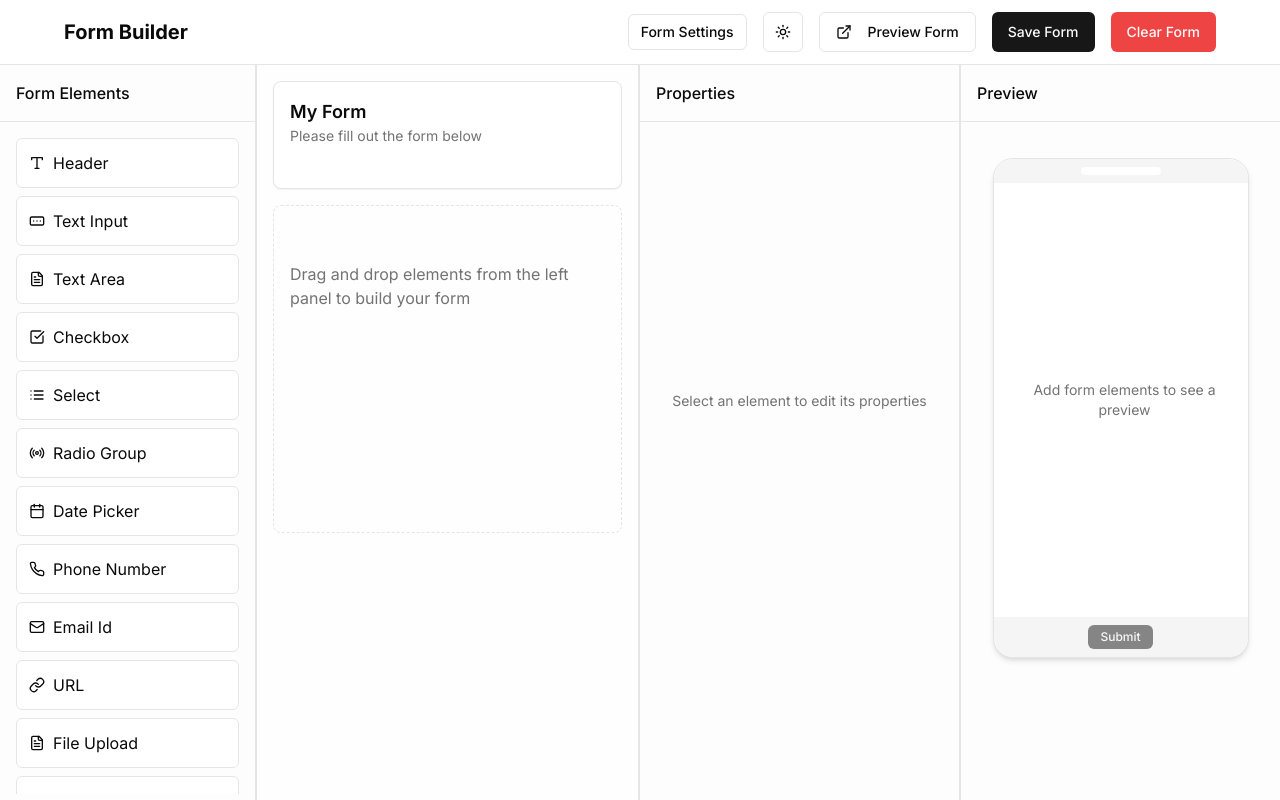
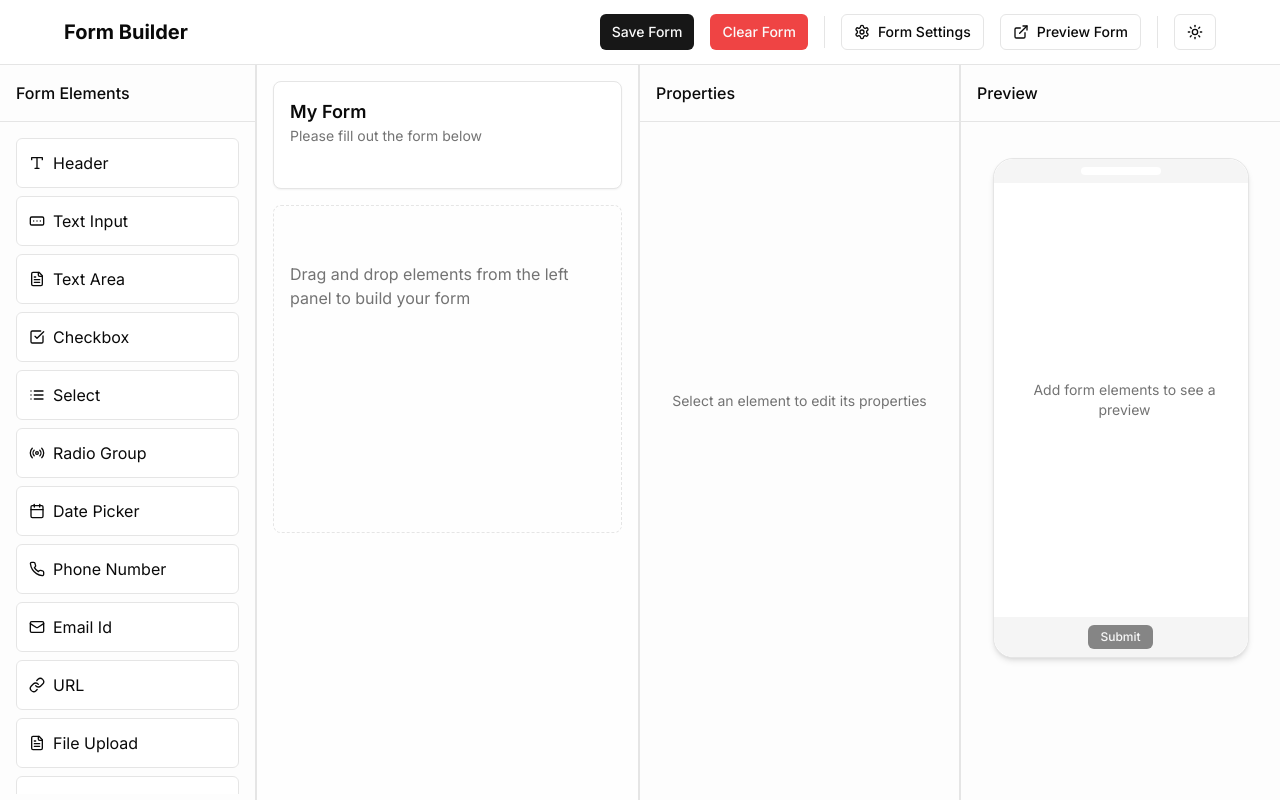
Before and after one commit to Adil0710/form_builder, a Next.js app: page / in a window 1280 px wide. Built offline with nearby package versions, Linux system fonts and the light colour scheme.

Commit message:
changed header UI

```diff
--- a/app/form-renderer/page.tsx
+++ b/app/form-renderer/page.tsx
@@ -410,7 +410,7 @@ export default function FormRenderer() {
                 <span className="text-destructive ml-1">*</span>
               )}
             </Label>
-            <SignaturePad className=" h-32"/>
+            <SignaturePad className=" h-32" />
           </div>
         );
       case "header": {
@@ -496,13 +496,15 @@ export default function FormRenderer() {
                 onValueChange={setActiveTab}
                 className="w-full"
               >
-                <TabsList className="mb-4">
+                <div className="w-full overflow-x-auto">
+                  <TabsList className="mb-4 flex w-max">
                     {formData.tabs.map((tab) => (
                       <TabsTrigger key={tab.id} value={tab.id}>
                         {tab.title}
                       </TabsTrigger>
                     ))}
                   </TabsList>
+                </div>
                 {formData.tabs.map((tab) => (
                   <TabsContent key={tab.id} value={tab.id}>
                     {renderTabContent(tab)}
--- a/components/form-builder.tsx
+++ b/components/form-builder.tsx
@@ -13,7 +13,7 @@ import {
   useSensors,
 } from "@dnd-kit/core";
 import { restrictToWindowEdges } from "@dnd-kit/modifiers";
-import { MoonIcon, SunIcon, ExternalLink, Trash2, X } from "lucide-react";
+import { MoonIcon, SunIcon, ExternalLink, Trash2, X, Settings } from "lucide-react";
 
 import { useFormBuilderStore } from "@/lib/store";
 
@@ -219,22 +219,12 @@ export function FormBuilder() {
         <div className="w-full flex items-center justify-between h-16 px-16">
           <h1 className="text-xl font-bold">Form Builder</h1>
           <div className="flex items-center gap-4">
-            <Button
-              variant="outline"
-              size="sm"
-              onClick={() => setShowFormSettings(!showFormSettings)}
-            >
-              Form Settings
-            </Button>
-            <ModeToggle />
-            <Button variant="outline" onClick={handlePreviewForm}>
-              <ExternalLink className="h-4 w-4 mr-2" />
-              Preview Form
-            </Button>
-            <Button onClick={handleSaveForm}>Save Form</Button>
+
+
+            <Button onClick={handleSaveForm} size="sm">Save Form</Button>
             <AlertDialog>
               <AlertDialogTrigger asChild>
-                <Button variant="destructive">Clear Form</Button>
+                <Button variant="destructive" size="sm">Clear Form</Button>
               </AlertDialogTrigger>
               <AlertDialogContent>
                 <AlertDialogHeader>
@@ -255,6 +245,27 @@ export function FormBuilder() {
                 </AlertDialogFooter>
               </AlertDialogContent>
             </AlertDialog>
+
+            <Separator orientation="vertical" className=" h-8"/>
+
+            <Button
+              variant="outline"
+              size="sm"
+              onClick={() => setShowFormSettings(!showFormSettings)}
+            >
+              <Settings className=" w-4 h-4"/>
+              Form Settings
+            </Button>
+
+            <Button variant="outline" size="sm" onClick={handlePreviewForm}>
+              <ExternalLink className="h-4 w-4" />
+              Preview Form
+            </Button>
+
+            <Separator orientation="vertical" className=" h-8"/>
+
+            <ModeToggle />
+
           </div>
         </div>
       </header>
--- a/components/form-preview.tsx
+++ b/components/form-preview.tsx
@@ -19,7 +19,17 @@ import {
   X,
   Edit,
 } from "lucide-react";
-
+import {
+  AlertDialog,
+  AlertDialogAction,
+  AlertDialogCancel,
+  AlertDialogContent,
+  AlertDialogDescription,
+  AlertDialogFooter,
+  AlertDialogHeader,
+  AlertDialogTitle,
+  AlertDialogTrigger,
+} from "./ui/alert-dialog";
 import type { FormElement, FormTab } from "@/lib/types";
 import { useFormBuilderStore } from "@/lib/store";
 import { cn } from "@/lib/utils";
@@ -475,13 +485,8 @@ export function FormPreview() {
 
   const handleDeleteTab = (id: string, e: React.MouseEvent) => {
     e.stopPropagation();
-    if (
-      confirm(
-        "Are you sure you want to delete this tab? All fields in this tab will be lost."
-      )
-    ) {
+
     removeTab(id);
-    }
   };
 
   return (
@@ -556,14 +561,42 @@ export function FormPreview() {
                               <Edit className="h-3 w-3" />
                             </Button>
                             {formTabs.length > 1 && (
+                              <AlertDialog>
+                                <AlertDialogTrigger asChild>
                                   <Button
                                     variant="ghost"
                                     size="icon"
-                                className="h-5 w-5 p-0 text-destructive"
-                                onClick={(e) => handleDeleteTab(tab.id, e)}
+                                    className="h-5 w-5 p-0 text-red-400 hover:text-red-500"
                                   >
                                     <X className="h-3 w-3" />
                                   </Button>
+                                </AlertDialogTrigger>
+                                <AlertDialogContent>
+                                  <AlertDialogHeader>
+                                    <AlertDialogTitle>
+                                      Delete Tab
+                                    </AlertDialogTitle>
+                                    <AlertDialogDescription>
+                                      Are you sure you want to delete the &quot;
+                                      {tab.title}&quot; tab? This action cannot
+                                      be undone.
+                                    </AlertDialogDescription>
+                                  </AlertDialogHeader>
+                                  <AlertDialogFooter>
+                                    <AlertDialogCancel>
+                                      Cancel
+                                    </AlertDialogCancel>
+                                    <AlertDialogAction
+                                      onClick={(e) =>
+                                        handleDeleteTab(tab.id, e)
+                                      }
+                                      className="bg-red-500 hover:bg-red-400"
+                                    >
+                                      Delete
+                                    </AlertDialogAction>
+                                  </AlertDialogFooter>
+                                </AlertDialogContent>
+                              </AlertDialog>
                             )}
                           </div>
                         </div>
--- a/components/mobile-preview.tsx
+++ b/components/mobile-preview.tsx
@@ -382,7 +382,7 @@ export function MobilePreview() {
                 <TabsContent
                   key={tab.id}
                   value={tab.id}
-                  className="mt-0 data-[state=active]:overflow-auto h-[370px] pb-16"
+                  className="mt-0 data-[state=active]:overflow-auto h-[360px] pb-16"
                 >
                   <div className="space-y-3 p-2">
                     {tab.elements.map((element) => renderFormElement(element))}
--- a/components/mode-toggle.tsx
+++ b/components/mode-toggle.tsx
@@ -18,7 +18,7 @@ export function ModeToggle() {
   return (
     <DropdownMenu>
       <DropdownMenuTrigger asChild>
-        <Button variant="outline" size="icon">
+        <Button variant="outline" size="sm">
           <Sun className="h-[1.2rem] w-[1.2rem] rotate-0 scale-100 transition-all dark:-rotate-90 dark:scale-0" />
           <Moon className="absolute h-[1.2rem] w-[1.2rem] rotate-90 scale-0 transition-all dark:rotate-0 dark:scale-100" />
           <span className="sr-only">Toggle theme</span>
```
Lines whose indentation alone changed are shown as unchanged.
